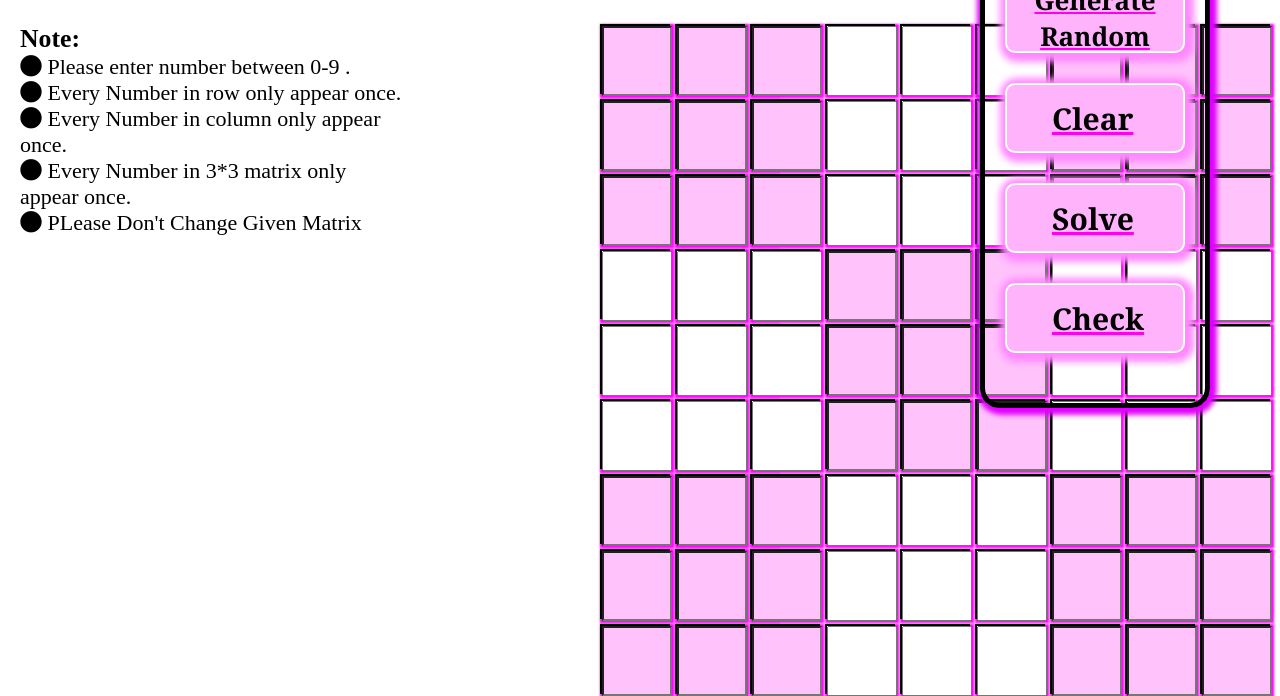
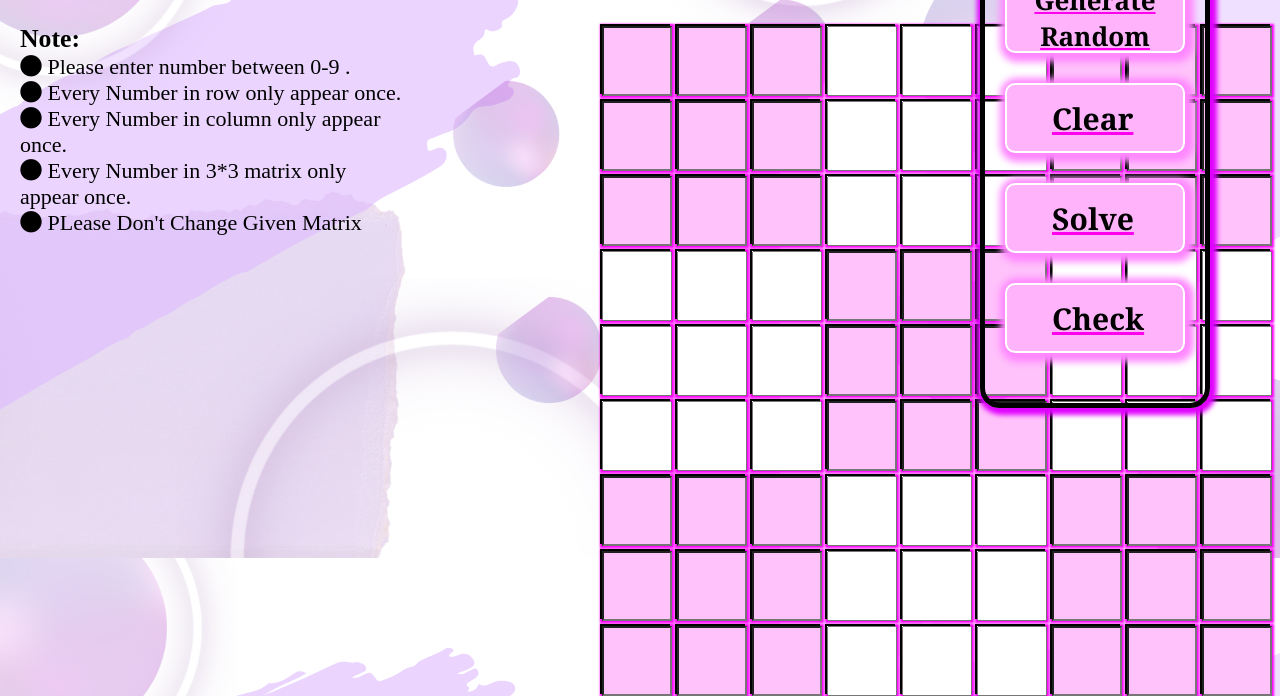
Before and after one commit to Sejalkathane/Sudoku-Solver, a plain HTML site: page index.html in a window 1280 px wide. Shown: the part 142-838 px from the top of the page. Drawn offline with Linux system fonts and the light colour scheme.

Commit message:
background set

```diff
--- a/style.css
+++ b/style.css
@@ -3,8 +3,14 @@
   padding: 0;
   box-sizing: border-box;
   border-spacing: 0;
+
 }
 
+body
+{
+  background-image: url("bk1.png");
+
+}
 
 .sudoku-solver {
   margin: auto;
```
Also changed, not shown: bk1.png (added), no.png (deleted), scripts/draw_board.js (deleted).
